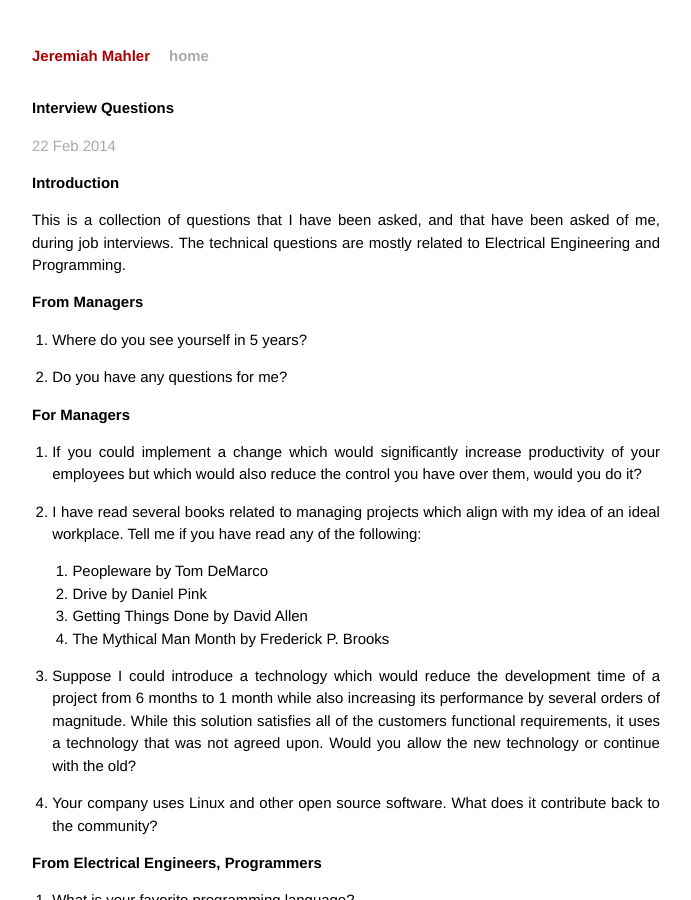
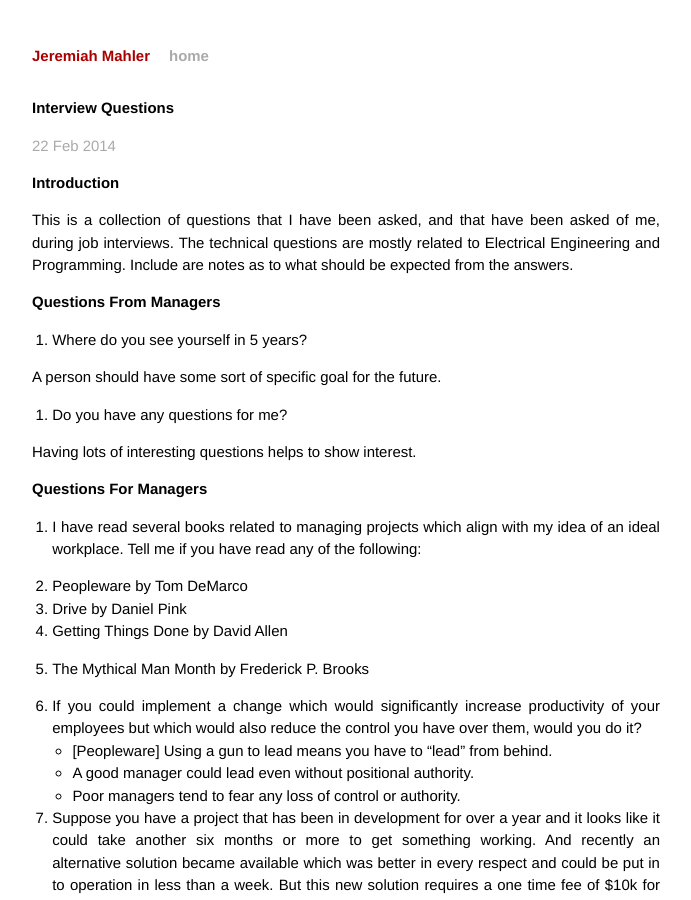
Before and after one commit to jmahler/jmahler.github.io, a Jekyll site: the page built from _posts/2014-02-22-interview_questions.md, in a window 1280 px wide and 900 px high. Shown: the whole window, without its empty margins (294-985 px from the left). Built offline with Jekyll 4.4.1, drawn with Linux system fonts in a browser that asks for light colours; Markdown is read by kramdown in place of the engine named in the settings; some of the changed text lies outside the part shown.

Commit message:
interview questions, general review and update

```diff
--- a/_posts/2014-02-22-interview_questions.md
+++ b/_posts/2014-02-22-interview_questions.md
@@ -12,51 +12,108 @@
 and that have been asked of me, during job interviews.
 The technical questions are mostly related to
 Electrical Engineering and Programming.
+Include are notes as to what should be expected from the answers.
 
-# From Managers
+# Questions From Managers
 
 1. Where do you see yourself in 5 years?
 
+  A person should have some sort of specific goal for the future.
+
 1. Do you have any questions for me?
 
-# For Managers
+  Having lots of interesting questions helps to show interest.
 
-1. If you could implement a change which would significantly increase
-productivity of your employees but which would also reduce the control
-you have over them, would you do it?
+# Questions For Managers
 
 1. I have read several books related to managing projects which align
 with my idea of an ideal workplace.  Tell me if you have read any of
 the following:
 
-	1. Peopleware by Tom DeMarco
-	1. Drive by Daniel Pink
-	1. Getting Things Done by David Allen
-	1. The Mythical Man Month by Frederick P. Brooks
+  1. Peopleware by Tom DeMarco
+  1. Drive by Daniel Pink
+  1. Getting Things Done by David Allen
+  1. The Mythical Man Month by Frederick P. Brooks
 
-1. Suppose I could introduce a technology which would reduce the development
-time of a project from 6 months to 1 month while also increasing its
-performance by several orders of magnitude.
-While this solution satisfies all of the customers functional requirements,
-it uses a technology that was not agreed upon.
-Would you allow the new technology or continue with the old?
+1. If you could implement a change which would significantly increase
+productivity of your employees but which would also reduce the control
+you have over them, would you do it?
+  - [Peopleware] Using a gun to lead means you have to "lead" from behind.
+  - A good manager could lead even without positional authority.
+  - Poor managers tend to fear any loss of control or authority.
+
+1. Suppose you have a project that has been in development for over
+a year and it looks like it could take another six months or more
+to get something working.
+And recently an alternative solution became available which was better in
+every respect and could be put in to operation in less than a week.
+But this new solution requires a one time fee of $10k for use in a
+commercial project.
+Would you continue development on the old project or switch to the new one?
+
+  sunk costs - The decision should be based upon its value in todays
+  market.  Investment costs should not be part of the decision.
 
 1. Your company uses Linux and other open source software.
 What does it contribute back to the community?
 
-# From Electrical Engineers, Programmers
+  They should feel obligated to contribute back to the community.
+  If their changes are not being made public this could be a licensing
+  issue as well.
+
+1. How much does turnover cost you?
+  - [Peopleware] Those who try to ignore the problem or believe it is out
+	of their control often have no idea how much losing an employee costs.
+  - cost of lost work
+  - cost of lost knowledge
+
+# Questions From Electrical Engineers and Programmers
 
 1. What is your favorite programming language?
 
+  My favorite language is Lisp because it changed the way I think
+  about programming.
+  Things such as: Prefix notation, anonymous functions, tail recursion,
+  functional programming, macros, linked lists, etc.
+
 1. What is a memory leak?
+
+  A memory leak occurs when memory is allocated but is not freed.
+  If this leak occurs inside a loop it can quickly consume all the
+  memory in the system.
+
+  Most often this occurs in C when a malloc is performed without a
+  corresponding free.  There are also functions which internally
+  allocate memory and return a pointer.  This must be freed to avoid
+  a leak.
+
+  When using Gcc the Valgrind program is great for tracking down
+  hard to find memory leaks.
 
 1. Tell me about a challenging problem that kept you up late at night.
 
 1. Why did you choose Electrical Engineering?
 
-# For Electrical Engineers, Programmers
+  I chose Electrical Engineering because it was the most challenging
+  among my interests (electronics and programming).  I like programming
+  but Computer Science was not challenging enough.
+
+1. Plot the magnitude of a 16-bit signed and unsigned number.
+
+[Magnitude of Signed/Unsigned 16-bit](/programming/2014/01/17/sign_magnitude.html)
+
+# Questions For Electrical Engineers and Programmers
 
 1. Have you ever written good quality C code that used a goto statement?
 
+  The general rule is to never use goto statements.
+  But in Linux device drivers they are used to undo allocated resources
+  during module insertion.
+  This is the one place where a goto is acceptable.
+
+# Questions, General
+
 1. What surprised you the most about working here that you did
 not anticipate before you were hired?
+
+1. What is a typical day for you like?
```
